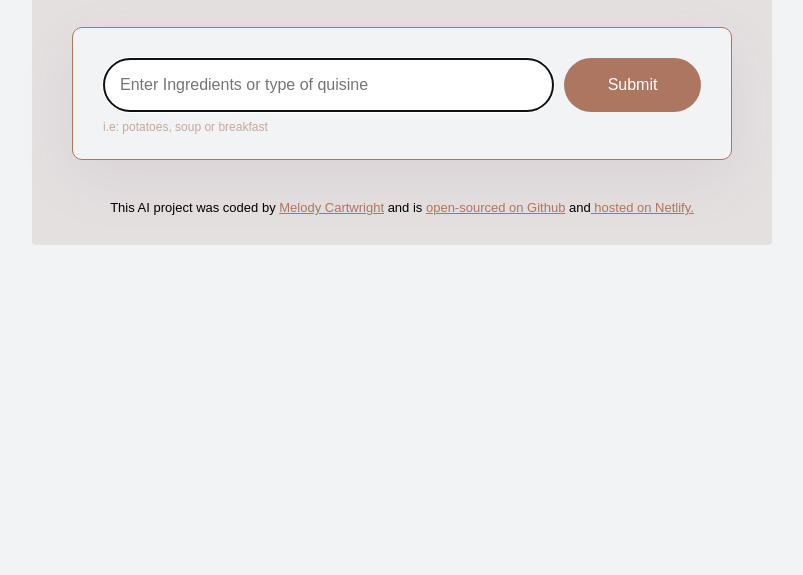
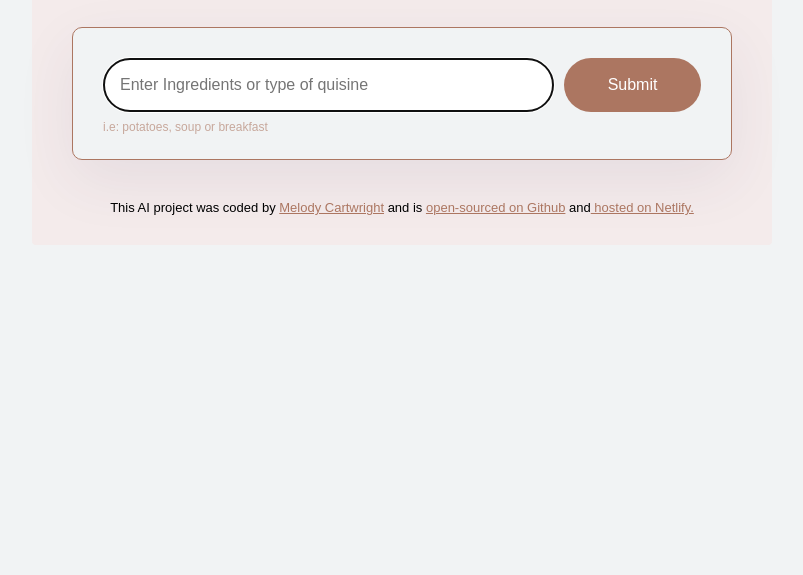
Before and after one commit to melodycartwright/vegetarian-recipe-generator, a plain HTML site: page index.html in a window 1280 px wide. Shown: the part 225-800 px from the top of the page, without its empty margins (238-1041 px from the left). Drawn offline with nearby package versions, Linux system fonts and the light colour scheme; a web font is replaced by a local one.

```diff
--- a/src/style.css
+++ b/src/style.css
@@ -1,5 +1,5 @@
 .container {
-    background-color: #e5e0e0;
+    background-color: #f4ebeb;
     margin: 120px auto;
     max-width: 700px;
 border-radius: 4px;
```
